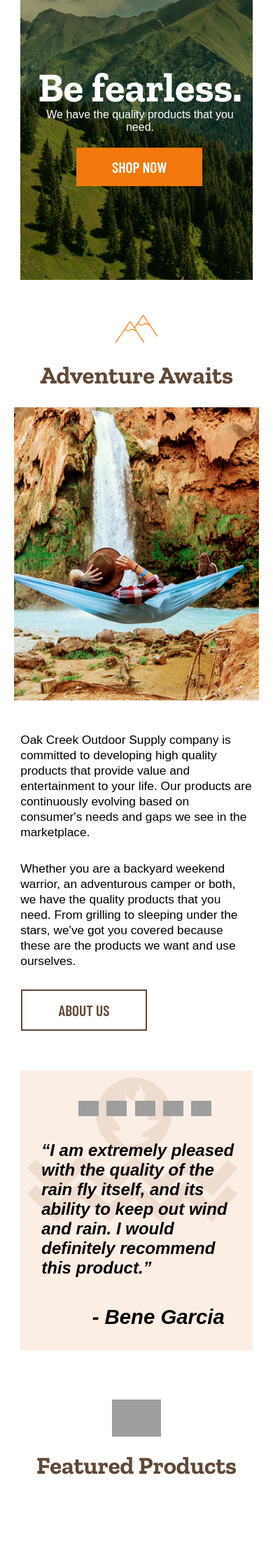
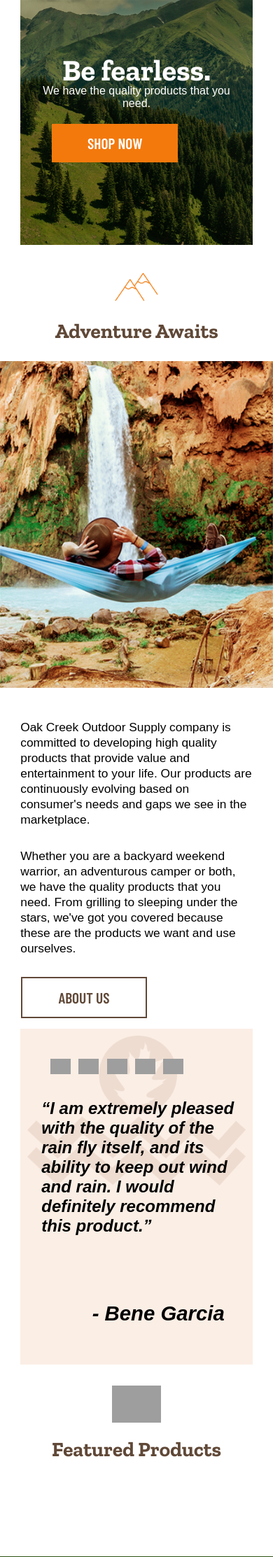
Before and after one commit to oakcreekoutdoor/oakcreek, a PHP site: page / in a window 390 px wide. Shown: the part 184-2409 px from the top of the page at 70% size. Run offline with PHP 8.4, Linux system fonts and the light colour scheme; data that the repository does not hold is empty; some libraries are stand-ins or nearby versions; some web fonts are replaced; grey boxes are pictures that could not be loaded.

Commit message:
fixed homepage responsiveness

```diff
--- a/css/style.css
+++ b/css/style.css
@@ -75,6 +75,7 @@ a {
 .btn.prime:hover {
 	background-color: #dbb95f; /* yellow green */
 	color:#2c5412; /* dark green */
+	transition: all 0.5s ease;
 }
 
 .btn.sec {
@@ -85,6 +86,7 @@ a {
 .btn.sec:hover {
 	background-color: #604837; /* brown */
 	color: #fff;
+	transition: all 0.5s ease;
 }
 
 .requiredField.error {
@@ -2204,8 +2206,12 @@ footer .socialMedia .fab:hover {
 
     #teaser {
     	width: 100%;
-    	margin-top: 30px;
+    	margin-top: -30px;
     	height: 1100px;
+    }
+
+    #teaser h2 {
+    	font-size: 22pt;
     }
 
     .teaser-grid {
@@ -2215,7 +2221,7 @@ footer .socialMedia .fab:hover {
 
     .teaser-grid img {
     	float: none;
-    	width: 350px;
+    	width: 100%;
     	margin: 0 auto;
     	margin-top: 20px;
     	margin-bottom: 40px;
@@ -2235,15 +2241,20 @@ footer .socialMedia .fab:hover {
 
     .testimonial {
     	padding: 10px;
-    	height: 400px;
+    	height: 480px;
+    	margin-bottom: 30px;
+    }
+
+    .testimonial img {
+    	width: 100%;
     }
 
     .testimonial .ratings {
-    	left: 80px;
+    	left: 40px;
     }
 
     .testimonial p.test-name {
-    	top: 335px;
+    	top: 390px;
     	right: 20px;
     }
 
@@ -2269,7 +2280,7 @@ footer .socialMedia .fab:hover {
 	}
 
 	.product.col-3 .btn.sec {
-		width: 100%;
+		width: 80%;
 	}
 
 	.prod-name {
@@ -2283,19 +2294,27 @@ footer .socialMedia .fab:hover {
     }
 
     #heroDiv img {
-    	height: 400px;
+    	height: 350px;
     	width: 800px;
     }
 
     .heroText {
-    	top: 80px;
-    	left: 10px;
-    	padding: 10px;
+    	top: 60px;
+    	left: 0px;
+    	padding: 15px;
     	text-align: center;
     }
 
+    .heroText h1 {
+    	font-size: 32pt;
+    }
+
     .heroText .btn {
-    	margin-left: 60px;
+    	margin-left: 30px;
+    }
+
+    #featureProd h2 {
+    	font-size: 22pt;
     }
 
     #shop .container {
```
